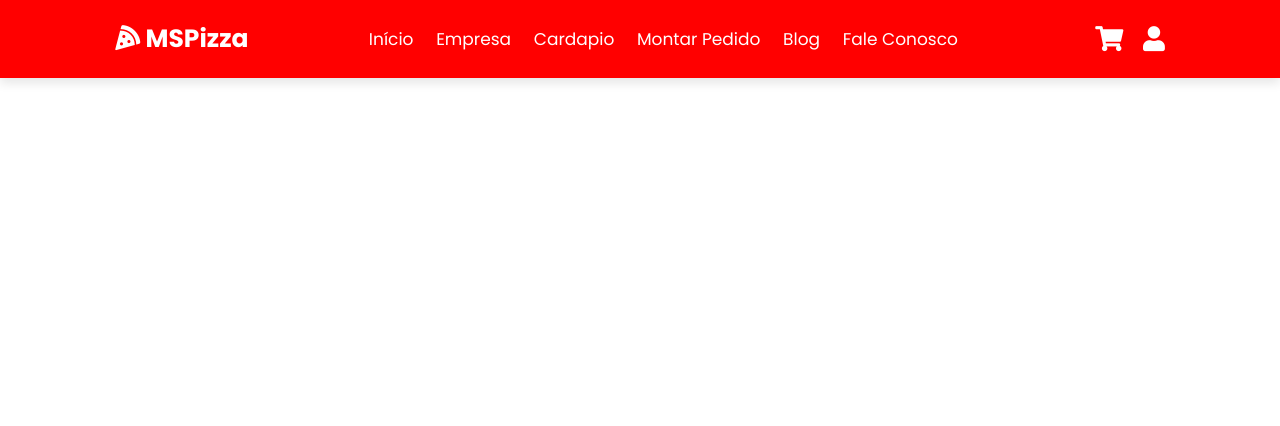
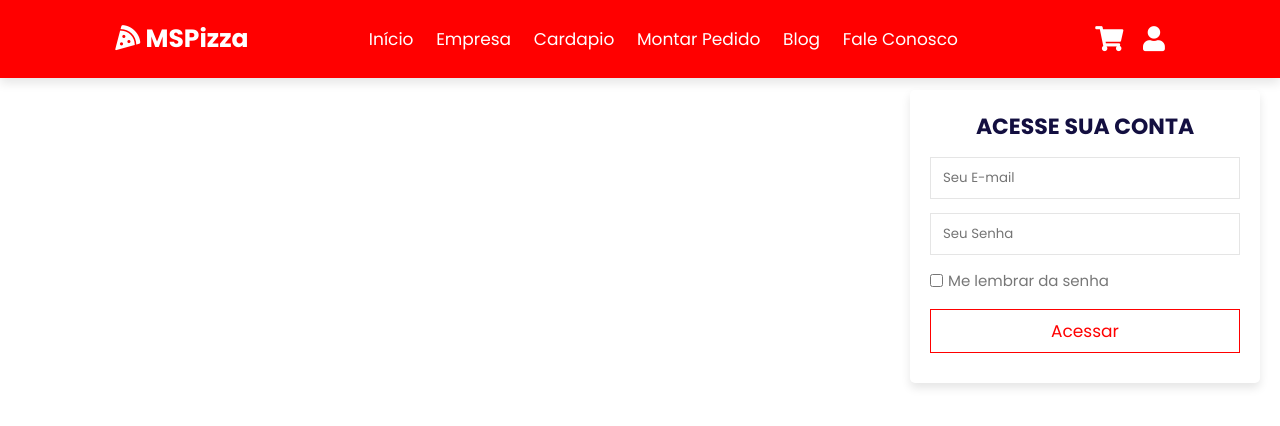
Before and after one commit to josecicerojunior/mspizza, a plain HTML site: page index.html in a window 1280 px wide. Both pictures are taken after a click on the element 1153 px from the left and 38 px from the top of the page. Drawn offline with nearby package versions, Linux system fonts and the light colour scheme.

Commit message:
add form de login

```diff
--- a/assets/css/style.css
+++ b/assets/css/style.css
@@ -143,3 +143,53 @@ html{
   width: 100%;
   text-align: center;
 }
+
+.topo-site .login-form{
+  position: absolute;
+  top: 115%;
+  right: -105%;
+  background: #fff;
+  box-shadow: 0 0.5rem 1rem rgba(0, 0, 0, 0.1);
+  border-radius: .5rem;
+  width: 35rem;
+  padding: 2rem;
+}
+
+.topo-site .login-form.active{
+  right: 2rem;
+  transition: .4s linear;
+}
+
+.topo-site .login-form h3 {
+  font-size: 2.2rem;
+  color: #130f40;
+  text-transform: uppercase;
+  margin-bottom: .7rem;
+  text-align: center;
+}
+
+.topo-site .login-form .box{
+  margin: .7rem 0;
+  padding: 1rem 1.2rem;
+  border: 1px solid rgba(0, 0, 0, 0.1);
+  width: 100%;
+  text-transform: none;
+  color: #130f40;
+}
+.topo-site .login-form .lembrar-senha{
+  display: flex;
+  align-items: center;
+  gap: .5rem;
+  margin: .7rem 0;
+}
+.topo-site .login-form .lembrar-senha label{
+  font-size: 1.5rem;
+  color: #777;
+  cursor: pointer;
+}
+
+.topo-site .login-form .btn{
+  width: 100%;
+  text-align: center;
+  margin: 1rem 0;
+}
--- a/assets/js/ms.js
+++ b/assets/js/ms.js
@@ -2,5 +2,12 @@ let carrinho = document.querySelector(".carrinho")
 
 document.querySelector("#cart").onclick = () =>{
   carrinho.classList.toggle('active');
+  login.classList.remove('active')
+}
 
+let login = document.querySelector('.login-form');
+
+document.querySelector('#login').onclick = () =>{
+  login.classList.toggle('active')
+  carrinho.classList.remove('active');
 }
--- a/index.html
+++ b/index.html
@@ -66,6 +66,17 @@
       <h3 class="total">Total R$ 777,77</h3>
       <a href="" class="btn">Ir para o carrinho</a>
     </div>
+
+    <form action="" method="post" class="login-form">
+      <h3>Acesse sua conta</h3>
+      <input type="email" name="mail" class="box" placeholder="Seu E-mail">
+      <input type="password" name="senha" class="box" placeholder="Seu Senha">
+      <div class="lembrar-senha">
+        <input type="checkbox" name="lembra" id="relembrar">
+        <label for="relembrar">Me lembrar da senha</label>
+      </div>
+      <button type="submit" name="sendLogin" class="btn">Acessar</button>
+    </form>
   </header>
 
 
```
